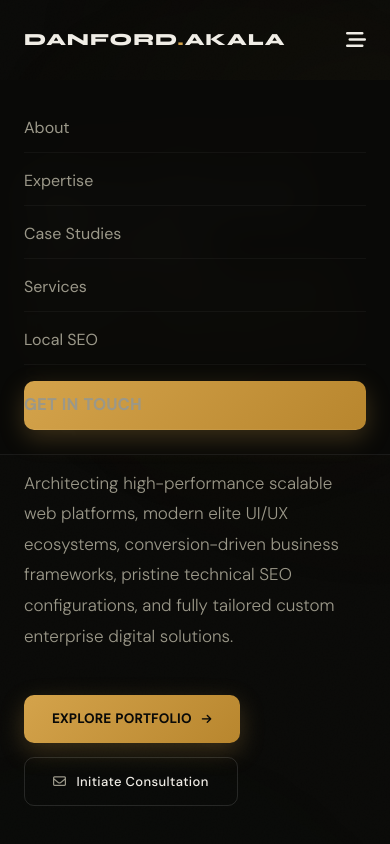
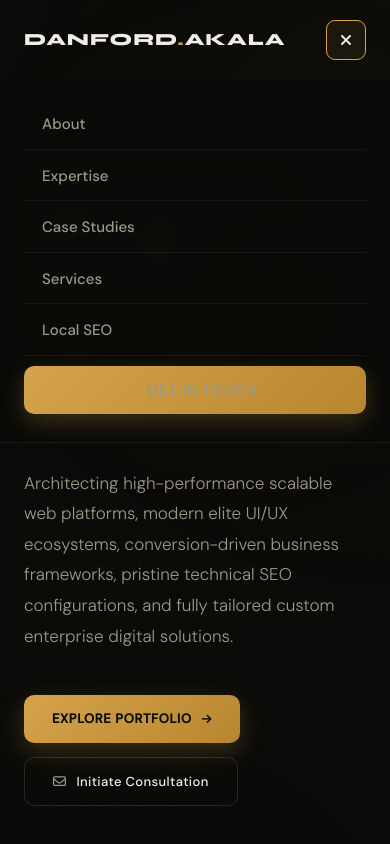
Before and after one commit to Fordyboy124/Danford-Portfolio, a plain HTML site: page index.html in a window 390 px wide. Both pictures are taken after a click on the button "Toggle Menu". Shown: the top 844 px of the page. Drawn offline with nearby package versions, Linux system fonts and the light colour scheme.

Commit message:
Update index.html
updated the menu appearance

```diff
--- a/index.html
+++ b/index.html
@@ -375,23 +375,58 @@
             top: 100%;
             left: 0;
             width: 100%;
-            background: rgba(10,10,8,0.97);
-            backdrop-filter: blur(20px);
+            background: rgba(10,10,8,0.98);
+            backdrop-filter: blur(24px);
+            -webkit-backdrop-filter: blur(24px);
             border-bottom: 1px solid var(--border);
-            padding: 24px;
-            display: flex;
+            padding: 20px 24px 28px;
             flex-direction: column;
-            gap: 4px;
+            gap: 2px;
+            /* Slide animation */
+            transform: translateY(-8px);
+            opacity: 0;
+            transition: transform 0.3s cubic-bezier(0.16,1,0.3,1), opacity 0.25s ease;
+            pointer-events: none;
+        }
+        /* Open state */
+        #mobile-drawer.open {
+            display: flex !important;
+            transform: translateY(0);
+            opacity: 1;
+            pointer-events: auto;
+        }
+        /* Always hide on md+ regardless of JS state */
+        @media (min-width: 768px) {
+            #mobile-drawer { display: none !important; }
+            #mobile-menu-btn { display: none !important; }
         }
         #mobile-drawer a {
-            padding: 12px 0;
-            font-size: 16px;
+            padding: 13px 4px;
+            font-size: 15px;
+            font-weight: 500;
             color: var(--text-secondary);
             text-decoration: none;
-            border-bottom: 1px solid rgba(255,255,255,0.04);
-            transition: color 0.2s;
+            border-bottom: 1px solid rgba(255,255,255,0.05);
+            transition: color 0.2s, padding-left 0.2s;
+            display: flex;
+            align-items: center;
+            gap: 10px;
         }
-        #mobile-drawer a:hover { color: var(--text-primary); }
+        #mobile-drawer a:last-child { border-bottom: none; margin-top: 10px; }
+        #mobile-drawer a:not(.btn-primary):hover {
+            color: var(--text-primary);
+            padding-left: 8px;
+        }
+        #mobile-drawer a::before {
+            content: '';
+            width: 4px; height: 4px;
+            border-radius: 50%;
+            background: var(--gold);
+            opacity: 0;
+            transition: opacity 0.2s;
+            flex-shrink: 0;
+        }
+        #mobile-drawer a:not(.btn-primary):hover::before { opacity: 1; }
 
         /* Service card icon */
         .service-icon {
@@ -496,18 +531,19 @@
                 <a href="#contact" class="btn-primary" style="padding:10px 22px;font-size:11px;">Get In Touch</a>
             </nav>
 
-            <button id="mobile-menu-btn" class="md:hidden" style="background:none;border:none;color:var(--text-primary);font-size:20px;cursor:pointer;" aria-label="Toggle Menu">
-                <i class="fa-solid fa-bars-staggered"></i>
+            <button id="mobile-menu-btn" aria-label="Toggle Menu" aria-expanded="false"
+                style="background:none;border:1px solid var(--border);color:var(--text-primary);font-size:16px;cursor:pointer;width:40px;height:40px;border-radius:9px;display:flex;align-items:center;justify-content:center;transition:border-color 0.2s,background 0.2s;">
+                <i id="menu-icon" class="fa-solid fa-bars"></i>
             </button>
         </div>
 
-        <div id="mobile-drawer" class="hidden md:hidden">
+        <div id="mobile-drawer">
             <a href="#about">About</a>
             <a href="#skills">Expertise</a>
             <a href="#projects">Case Studies</a>
             <a href="#services">Services</a>
             <a href="#seo">Local SEO</a>
-            <a href="#contact" class="btn-primary" style="text-align:center;margin-top:12px;">Get In Touch</a>
+            <a href="#contact" class="btn-primary" style="justify-content:center;margin-top:8px;">Get In Touch</a>
         </div>
     </header>
 
@@ -1313,8 +1349,40 @@
         // Mobile menu
         const btn = document.getElementById('mobile-menu-btn');
         const drawer = document.getElementById('mobile-drawer');
-        btn.addEventListener('click', () => drawer.classList.toggle('hidden'));
-        drawer.querySelectorAll('a').forEach(a => a.addEventListener('click', () => drawer.classList.add('hidden')));
+        const menuIcon = document.getElementById('menu-icon');
+
+        function openMenu() {
+            drawer.classList.add('open');
+            btn.setAttribute('aria-expanded', 'true');
+            btn.style.borderColor = 'var(--gold)';
+            btn.style.background = 'rgba(212,163,75,0.08)';
+            menuIcon.className = 'fa-solid fa-xmark';
+        }
+        function closeMenu() {
+            drawer.classList.remove('open');
+            btn.setAttribute('aria-expanded', 'false');
+            btn.style.borderColor = 'var(--border)';
+            btn.style.background = 'none';
+            menuIcon.className = 'fa-solid fa-bars';
+        }
+
+        btn.addEventListener('click', (e) => {
+            e.stopPropagation();
+            drawer.classList.contains('open') ? closeMenu() : openMenu();
+        });
+
+        // Close on nav link click
+        drawer.querySelectorAll('a').forEach(a => a.addEventListener('click', closeMenu));
+
+        // Close when clicking outside
+        document.addEventListener('click', (e) => {
+            if (!header.contains(e.target)) closeMenu();
+        });
+
+        // Close on resize to desktop
+        window.addEventListener('resize', () => {
+            if (window.innerWidth >= 768) closeMenu();
+        });
 
         // Scroll reveal
         const observer = new IntersectionObserver((entries) => {
```
